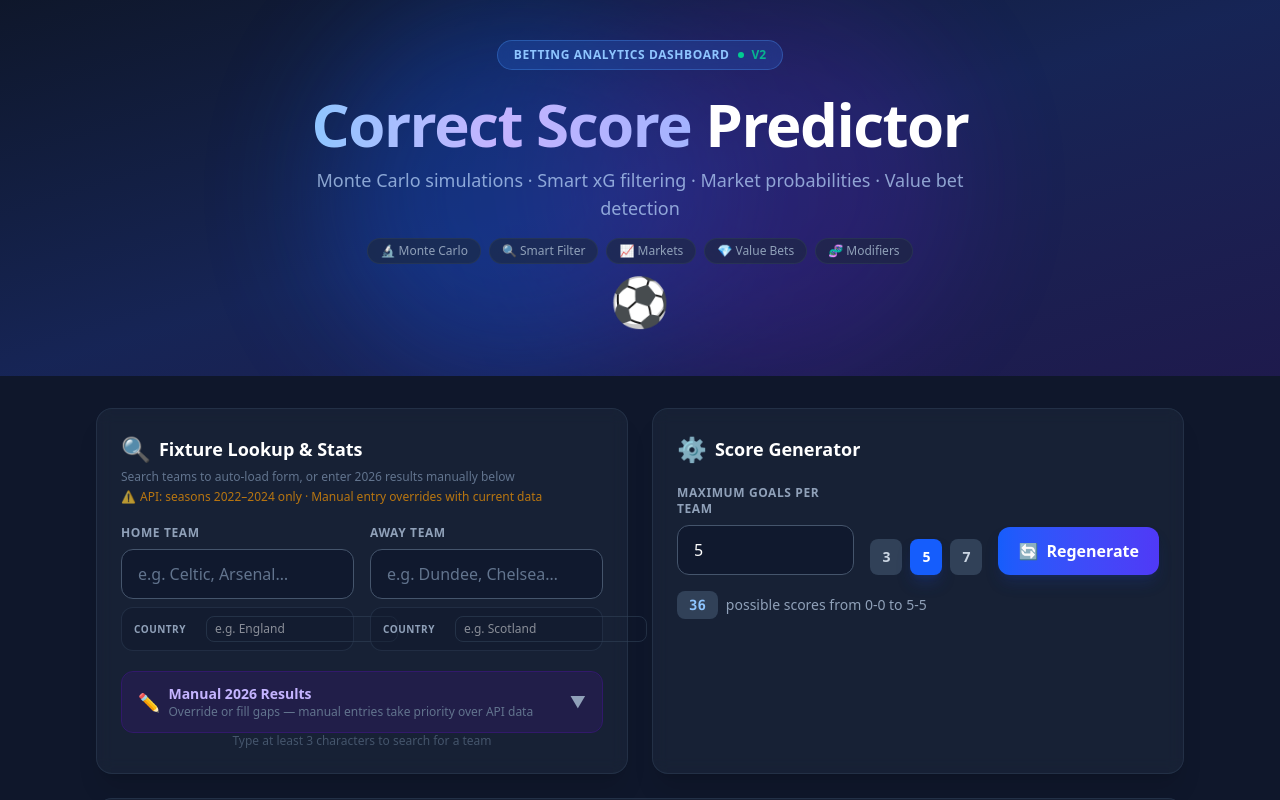
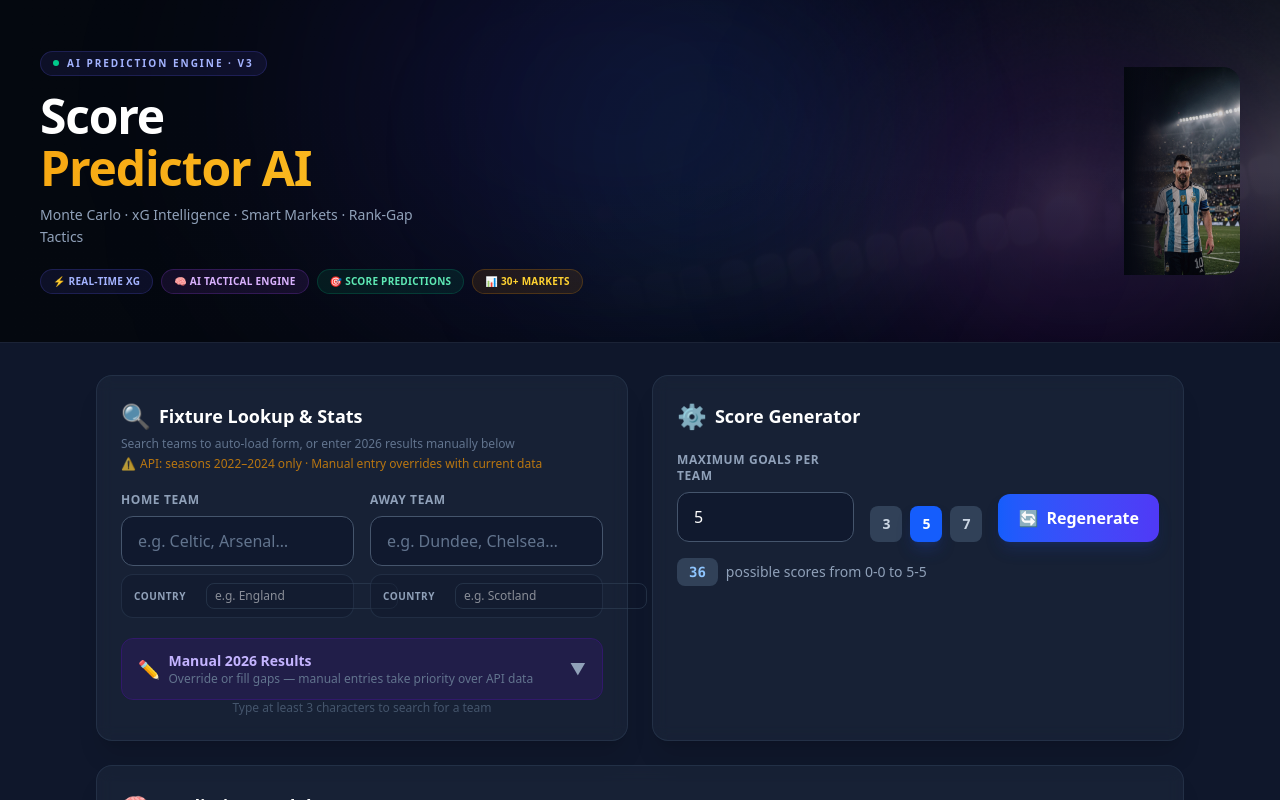
Before and after one commit to Guseltony/score-prediction, a React (Vite) app: page / in a window 1280 px wide. Shown: the top 800 px of the page. Built offline with nearby package versions, Linux system fonts and the light colour scheme.

Commit message:
2: Redesign Header component for new layout

```diff
--- a/src/components/Header.tsx
+++ b/src/components/Header.tsx
@@ -1,53 +1,66 @@
 import React from 'react';
 
-/**
- * Header – Application title and subtitle — V2 Betting Analytics Dashboard.
- */
 const Header: React.FC = () => {
   return (
-    <header className="relative overflow-hidden">
-      {/* Animated gradient background */}
-      <div className="absolute inset-0 bg-gradient-to-br from-slate-900 via-blue-950 to-indigo-950" />
-      <div className="absolute inset-0 opacity-30">
-        <div className="absolute top-0 left-1/4 w-96 h-96 bg-blue-600 rounded-full blur-3xl animate-pulse" />
-        <div className="absolute bottom-0 right-1/4 w-96 h-96 bg-violet-600 rounded-full blur-3xl animate-pulse" style={{ animationDelay: '1s' }} />
-        <div className="absolute top-1/2 left-1/2 -translate-x-1/2 -translate-y-1/2 w-64 h-64 bg-indigo-500 rounded-full blur-3xl opacity-20" />
-      </div>
+    <header className="relative overflow-hidden border-b border-white/5">
+      {/* Dark base + Messi background image */}
+      <div className="absolute inset-0 bg-[#04080f]" />
+      <div
+        className="absolute inset-0 bg-cover bg-center opacity-20"
+        style={{ backgroundImage: 'url(/messi.jpg)', backgroundPosition: 'center 15%' }}
+      />
+      {/* Overlay gradients */}
+      <div className="absolute inset-0 bg-gradient-to-r from-[#04080f] via-[#04080f]/80 to-transparent" />
+      <div className="absolute inset-0 bg-gradient-to-t from-[#04080f] via-transparent to-transparent" />
+      {/* Glow orbs */}
+      <div className="absolute -top-24 left-1/4 w-[600px] h-[400px] bg-indigo-600/15 rounded-full blur-[130px]" />
+      <div className="absolute -bottom-20 right-0    w-[400px] h-[400px] bg-purple-600/12  rounded-full blur-[110px]" />
+      <div className="absolute top-0    right-1/3    w-[300px] h-[300px] bg-cyan-500/8    rounded-full blur-[100px]" />
 
-      <div className="relative z-10 max-w-6xl mx-auto px-6 py-10 text-center">
-        {/* Badge */}
-        <div className="inline-flex items-center gap-2 bg-blue-500/20 border border-blue-400/30 rounded-full px-4 py-1.5 mb-6 backdrop-blur-sm">
-          <span className="text-blue-300 text-xs font-semibold uppercase tracking-wider">
-            Betting Analytics Dashboard
-          </span>
-          <span className="w-1.5 h-1.5 bg-emerald-400 rounded-full animate-pulse" />
-          <span className="text-emerald-400/80 text-xs font-bold">V2</span>
+      <div className="relative z-10 max-w-[1400px] mx-auto px-6 lg:px-10 py-12 flex items-center justify-between gap-8">
+        {/* Left: Branding */}
+        <div>
+          <div className="inline-flex items-center gap-2 bg-indigo-500/10 border border-indigo-500/20 rounded-full px-3 py-1 mb-4">
+            <span className="w-1.5 h-1.5 bg-emerald-400 rounded-full animate-pulse" />
+            <span className="text-[10px] font-bold text-indigo-300 uppercase tracking-[0.2em]">
+              AI Prediction Engine · V3
+            </span>
+          </div>
+          <h1 className="text-4xl sm:text-5xl font-black text-white tracking-tight leading-none">
+            Score
+            <span className="block mt-1 text-gold-gradient">
+              Predictor AI
+            </span>
+          </h1>
+          <p className="mt-3 text-slate-400 text-sm max-w-sm leading-relaxed">
+            Monte Carlo · xG Intelligence · Smart Markets · Rank-Gap Tactics
+          </p>
+
+          {/* Stat pills */}
+          <div className="flex flex-wrap gap-2 mt-5">
+            {[
+              { icon: '⚡', label: 'Real-time xG', color: 'bg-indigo-500/10 border-indigo-500/20 text-indigo-300' },
+              { icon: '🧠', label: 'AI Tactical Engine', color: 'bg-purple-500/10 border-purple-500/20 text-purple-300' },
+              { icon: '🎯', label: 'Score Predictions', color: 'bg-emerald-500/10 border-emerald-500/20 text-emerald-300' },
+              { icon: '📊', label: '30+ Markets', color: 'bg-amber-500/10 border-amber-500/20 text-amber-300' },
+            ].map(({ icon, label, color }) => (
+              <span key={label} className={`inline-flex items-center gap-1.5 border rounded-full px-3 py-1 text-[10px] font-bold uppercase tracking-wide ${color}`}>
+                {icon} {label}
+              </span>
+            ))}
+          </div>
         </div>
 
-        {/* Title */}
-        <h1 className="text-4xl sm:text-5xl lg:text-6xl font-extrabold text-white tracking-tight mb-3">
-          <span className="bg-gradient-to-r from-blue-300 via-violet-300 to-indigo-300 bg-clip-text text-transparent">
-            Correct Score
-          </span>{' '}
-          <span className="text-white">Predictor</span>
-        </h1>
-
-        {/* Subtitle */}
-        <p className="text-blue-200/70 text-lg max-w-2xl mx-auto">
-          Monte Carlo simulations · Smart xG filtering · Market probabilities · Value bet detection
-        </p>
-
-        {/* Feature pills */}
-        <div className="mt-4 flex flex-wrap items-center justify-center gap-2">
-          {['🔬 Monte Carlo', '🔍 Smart Filter', '📈 Markets', '💎 Value Bets', '🧬 Modifiers'].map((f) => (
-            <span key={f} className="text-xs text-slate-400 bg-slate-800/60 border border-slate-700/50 rounded-full px-3 py-1">
-              {f}
-            </span>
-          ))}
+        {/* Right: Messi accent image */}
+        <div className="hidden lg:block relative shrink-0">
+          <div className="absolute inset-0 bg-gradient-to-l from-transparent to-[#04080f] z-10 w-16 left-0" />
+          <img
+            src="/messi.jpg"
+            alt="Football Legend"
+            className="h-52 w-auto object-cover object-top rounded-2xl opacity-80 shadow-2xl glow-indigo"
+            style={{ maskImage: 'linear-gradient(to left, black 60%, transparent 100%)' }}
+          />
         </div>
-
-        {/* Decorative football icon */}
-        <div className="mt-6 text-5xl select-none animate-bounce">⚽</div>
       </div>
     </header>
   );
```
